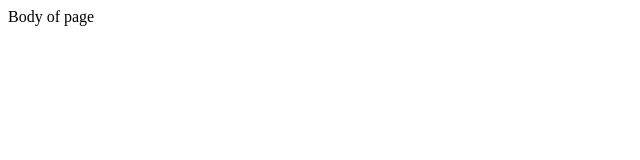
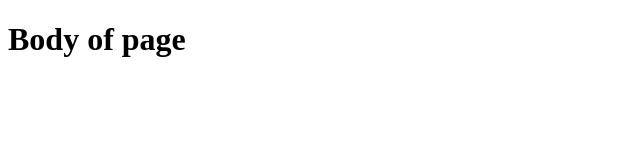
Before and after one commit to DileepreddyM/AngularJS, a plain HTML site: page index.html in a window 1280 px wide. Shown: the whole page, without its empty margins (0-640 px from the left). Drawn offline with Linux system fonts and the light colour scheme.

Commit message:
Index.html

```diff
--- a/index.html
+++ b/index.html
@@ -5,6 +5,6 @@
     <title>Angular JS</title>
   </head>
   <body>
-Body of page
+<h1>Body of page</h1>
   </body>
 </html>
```
